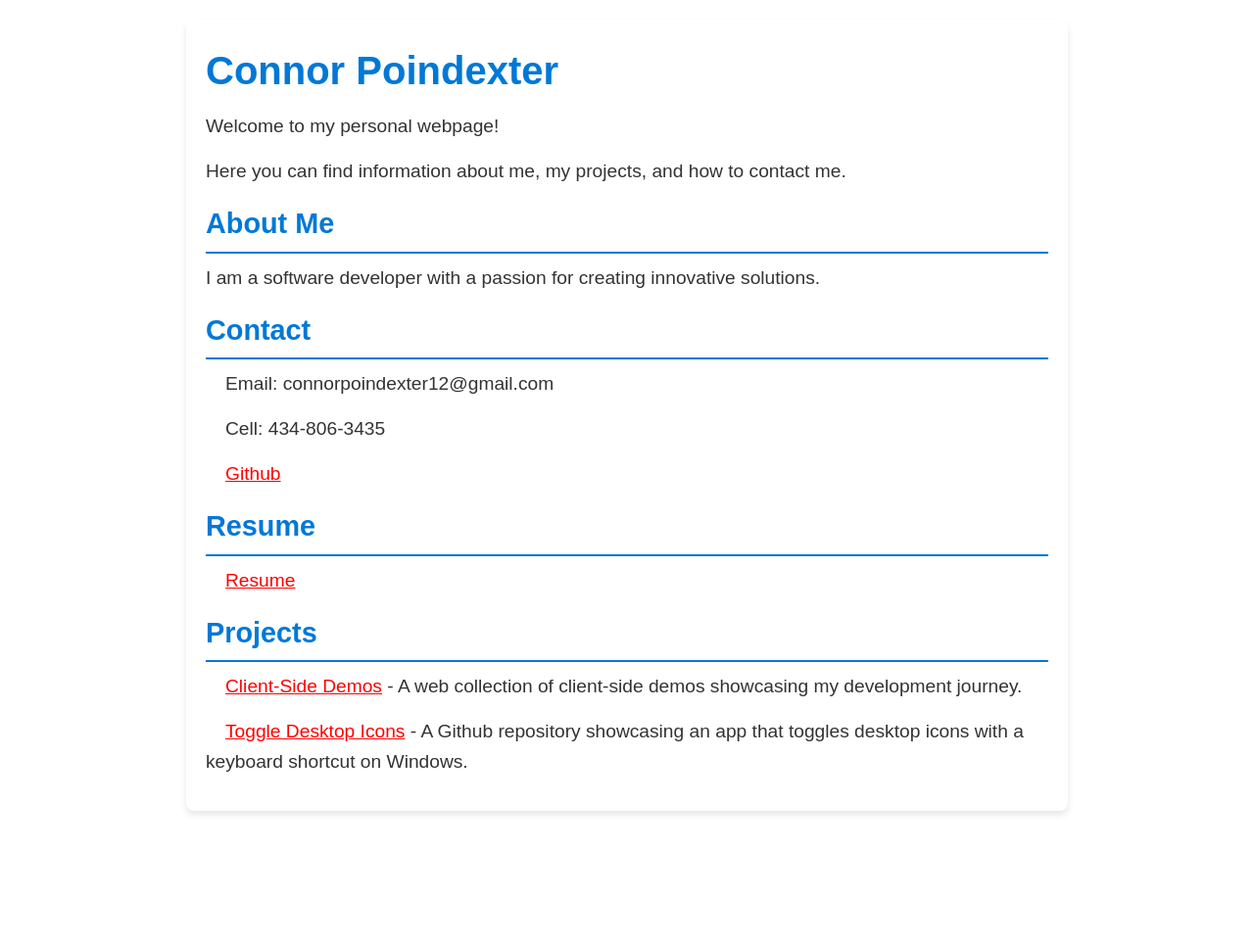
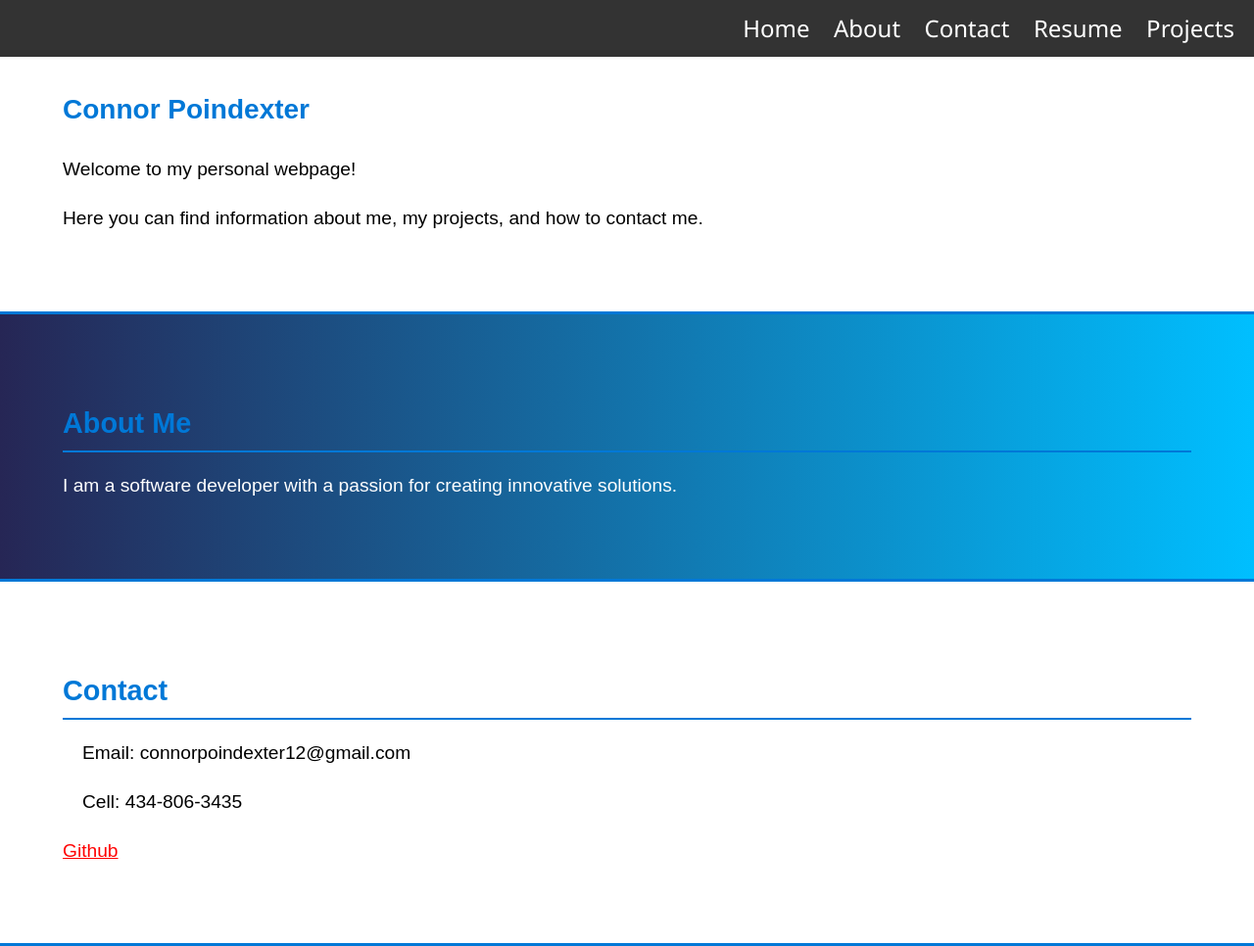
Before and after one commit to connorprp/connorprp.github.io, a plain HTML site: page index.html in a window 1280 px wide. Shown: the top 966 px of the page at 98% size. Before the commit the page ends 848 px from the top, so only its background shows below. Drawn offline with Linux system fonts and the light colour scheme.

Commit message:
styling changes, nav bar

```diff
--- a/index.html
+++ b/index.html
@@ -8,28 +8,52 @@
     <title>Connor Poindexter</title>
 </head>
 
+<nav id="navbar">
+    <a id="nav-link" href="#hero">Home</a>
+    <a id="nav-link" href="#about">About</a>
+    <a id="nav-link" href="#contact">Contact</a>
+    <a id="nav-link" href="#resume">Resume</a>
+    <a id="nav-link" href="#projects">Projects</a>
+
+</nav>
+
 <body>
+    <section id="hero">
         <h1>Connor Poindexter</h1>
         <p>Welcome to my personal webpage!</p>
         <p>Here you can find information about me, my projects, and how to contact me.</p>
+    </section>
 
+    <section id="about">
         <h2>About Me</h2>
         <p>I am a software developer with a passion for creating innovative solutions.</p>
+    </section>
+
+    <section id="contact">
         <h2>Contact</h2>
         <p style="padding-left: 20px">Email: connorpoindexter12@gmail.com</p>
         <p style="padding-left: 20px">Cell: 434-806-3435</p>
         <p><a id="links" href="https://github.com/connorprp" target="_blank">Github</a></p>
+    </section>
 
+    <section id="resume">
         <h2>Resume</h2>
 
-    <p><a id="links" href="https://drive.google.com/file/d/1u-9y-miJPskKlY_C1joOZ7FS3ISDDu77/view?usp=drive_link" target="_blank">Resume</a></p>
+        <p><a id="links" href="https://drive.google.com/file/d/1u-9y-miJPskKlY_C1joOZ7FS3ISDDu77/view?usp=drive_link"
+                target="_blank">Resume</a></p>
+    </section>
 
+    <section id="projects">
         <h2>Projects</h2>
-    <p><a id="links" href="https://connorprp.github.io/client-side-demos/" target="_blank">Client-Side Demos</a> - A web collection of
+        <p><a id="links" href="https://connorprp.github.io/client-side-demos/" target="_blank">Client-Side Demos</a> - A
+            web
+            collection of
             client-side demos showcasing my development journey.</p>
-    <p><a id="links" href="https://github.com/connorprp/Toggle_Desktop_Icons" target="_blank">Toggle Desktop Icons</a> - A Github
+        <p><a id="links" href="https://github.com/connorprp/Toggle_Desktop_Icons" target="_blank">Toggle Desktop
+                Icons</a> -
+            A Github
             repository showcasing an app that toggles desktop icons with a keyboard shortcut on Windows.</p>
-
+    </section>
 </body>
 
 </html>
--- a/styles.css
+++ b/styles.css
@@ -1,22 +1,72 @@
-/* General Reset */
-body, h1, h2, h3, p, ul, li, a {
-    margin: 0;
-    padding: 0;
-    box-sizing: border-box;
+:root {
+    scroll-behavior: smooth;
 }
 
 /* Body Styling */
 body {
+    margin: 0;
     font-family: 'Arial', sans-serif;
     line-height: 1.6;
-    color: #333;
+    color: white;
     background-color: #f4f4f9;
-    padding: 20px;
 }
 
+nav {
+    text-align: right;
+    width: 100%;
+    background-color: #333;
+    padding: 10px;
+    position: fixed;
+    right: 0;
+}
+
+#nav-link {
+    color: white;
+    padding: 10px;
+    font-family: 'Segoe UI', Tahoma, Geneva, Verdana, sans-serif;
+    text-decoration: none;
+    font-size: 150%;
+}
+
+section {
+    border-top: 3px solid #0078d7;
+    padding: 5%;
+}
+
+#hero {
+    background-color: #ffffff;
+    color: black;
+}
+
+#about {
+    background: linear-gradient(to right, #262655, #00bfff);
+    color: white;
+}
+
+#contact {
+    background-color: white;
+    color: black;
+}
+
+#contact {
+    background-color: #ffffff;
+    color: black;
+}
+
+#resume {
+    background: linear-gradient(to right, #262655, #00bfff);
+    color: white;
+}
+
+#projects {
+    background-color: #ffffff;
+    color: black;
+}
+
+
+
 h1 {
-    font-size: 2.5rem;
-    margin-bottom: 10px;
+    font-size: 175%;
     color: #0078d7;
 }
 
@@ -26,20 +76,11 @@ p {
 
 #links {
     color: red;
-    padding-left: 20px;
+    padding-right: 20px;
     text-decoration: underline;
 }
 #links:hover {
     color: blueviolet
-}
-/* Main Content */
-body {
-    max-width: 900px;
-    margin: 20px auto;
-    background: white;
-    padding: 20px;
-    border-radius: 8px;
-    box-shadow: 0 4px 6px rgba(0, 0, 0, 0.1);
 }
 
 /* Section Titles */
@@ -55,5 +96,3 @@ h2 {
 p {
     margin-bottom: 15px;
 }
-
-/* Lists */
```
Lines whose indentation alone changed are shown as unchanged.
